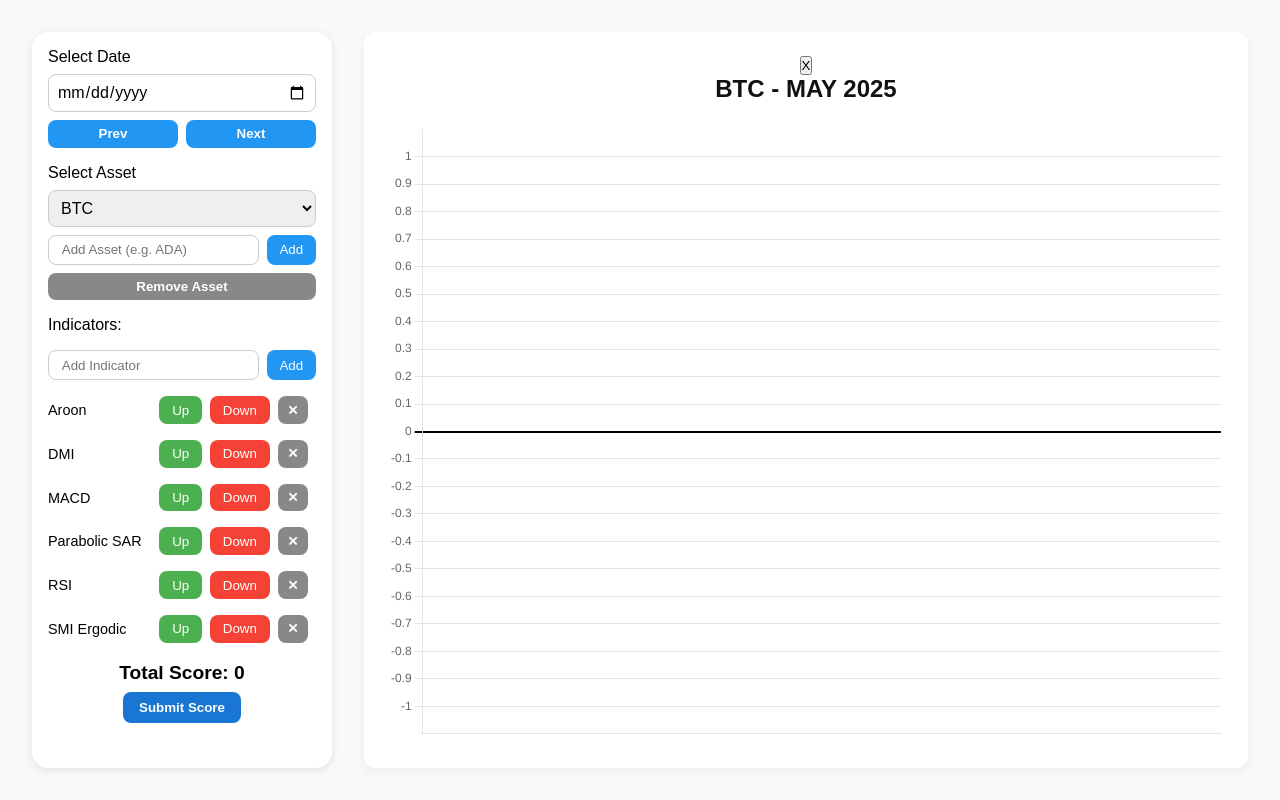
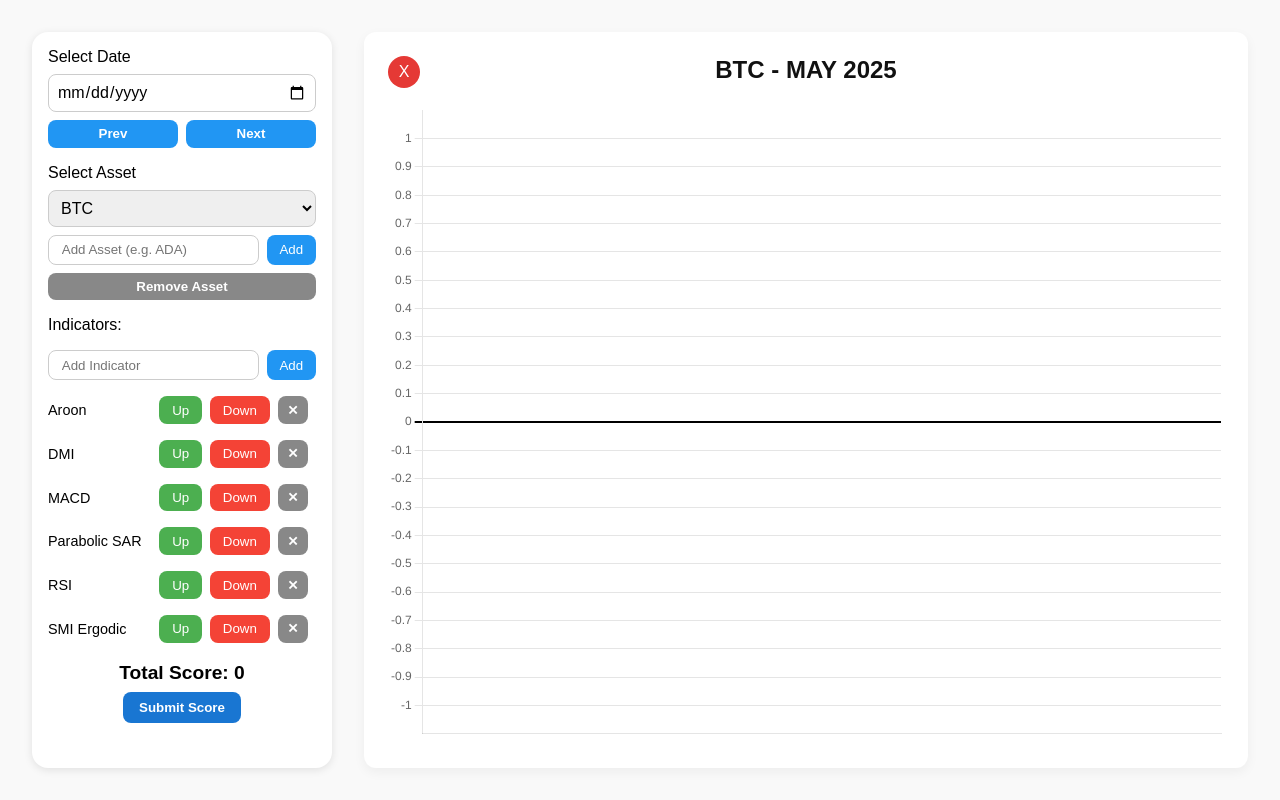
Before and after one commit to brandon6190/indigraph, a React (Vite) app: page / in a window 1280 px wide. Built offline with nearby package versions, Linux system fonts and the light colour scheme.

Commit message:
Added styling for clear chart button to be on the top left corner of the chart

```diff
--- a/src/App.css
+++ b/src/App.css
@@ -275,6 +275,7 @@
 /* Chart Area */
 
 .score-chart {
+    position: relative;
     background-color: #fff;
     border-radius: 12px;
     padding: 1.5rem;
@@ -302,6 +303,31 @@
     align-items: center;
 }
 
+.clear-chart-btn {
+  position: absolute;
+  top: 1rem;
+  left: 1rem;
+  margin-top: 0.5rem;
+  margin-left: 0.5rem;
+  background-color: #e53935;
+  color: white;
+  border: none;
+  font-size: 1rem;
+  width: 2rem;
+  height: 2rem;
+  border-radius: 50%;
+  cursor: pointer;
+  z-index: 1;
+  display: flex;
+  justify-content: center;
+  align-items: center;
+  transition: background-color 0.2s ease-in-out;
+}
+
+.clear-chart-btn:hover {
+  background-color: #c62828;
+}
+
 /* Responsiveness */
 @media (max-width: 900px) {
     .app {
```
